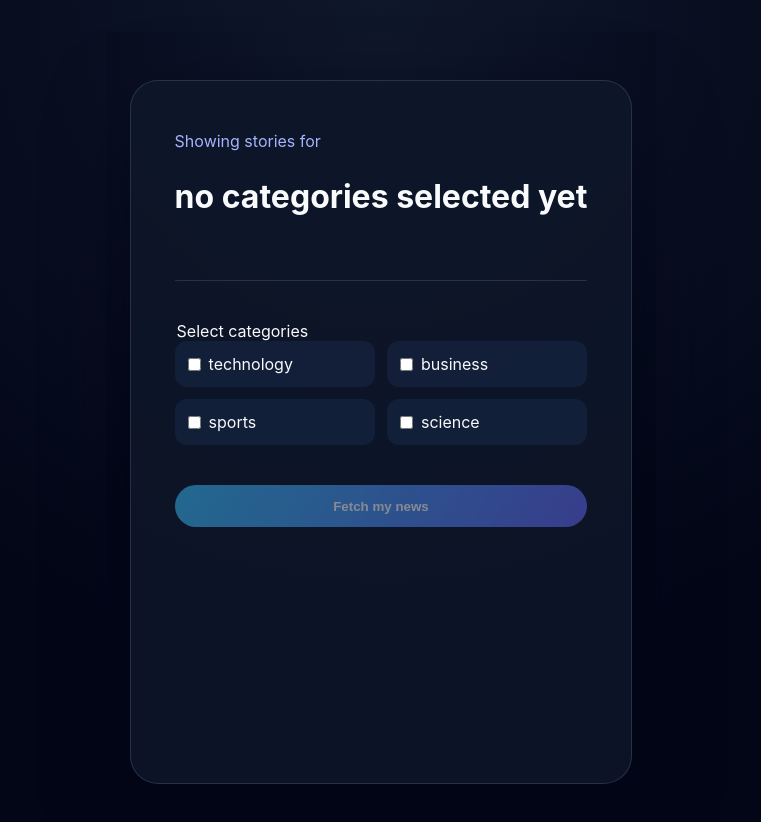
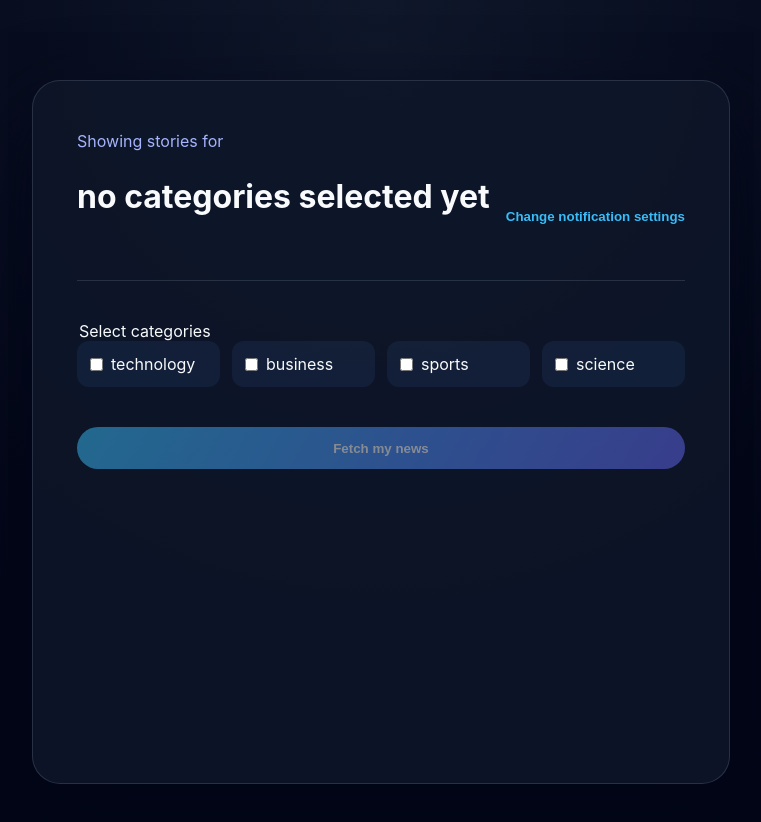
Before and after one commit to halilozerdem2/Hundle, a Next.js app in the folder apps/web/: page /news in a window 1280 px wide. Shown: the top 822 px of the page, without its empty margins (259-1020 px from the left). Built offline with nearby package versions, Linux system fonts and the light colour scheme.

Commit message:
feat: add notification button and align header

```diff
--- a/apps/web/app/globals.css
+++ b/apps/web/app/globals.css
@@ -227,6 +227,7 @@ button.secondary {
   display: flex;
   flex-direction: column;
   gap: 1rem;
+  width: 100%;
 }
 
 .category-grid {
@@ -246,6 +247,12 @@ button.secondary {
 
 .link-button:hover {
   text-decoration: underline;
+}
+
+.news-header-actions {
+  display: flex;
+  gap: 0.75rem;
+  align-items: center;
 }
 
 .news-filter {
--- a/apps/web/app/news/NewsClient.tsx
+++ b/apps/web/app/news/NewsClient.tsx
@@ -61,11 +61,17 @@ const NewsClient = ({ initialCategories, initialArticles }: NewsClientProps) =>
           <p className="news-section-subtitle">Showing stories for</p>
           <h1>{selectionLabel}</h1>
         </div>
-        {!showSelection && (
-          <button type="button" className="link-button" onClick={() => setShowSelection(true)}>
-            Change categories
+        <div className="news-header-actions">
+          <button type="button" className="link-button" onClick={() => alert('Implement notification settings modal here.')}
+          >
+            Change notification settings
           </button>
-        )}
+          {!showSelection && (
+            <button type="button" className="link-button" onClick={() => setShowSelection(true)}>
+              Change categories
+            </button>
+          )}
+        </div>
       </header>
       <div className="news-page-divider" />
 
```
